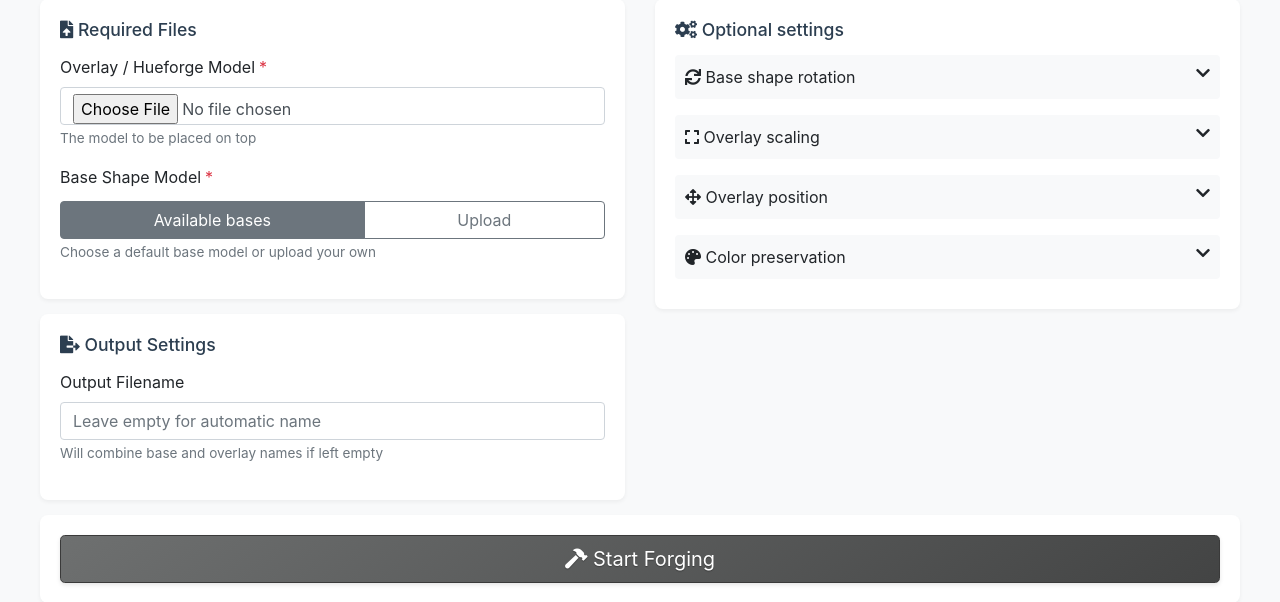
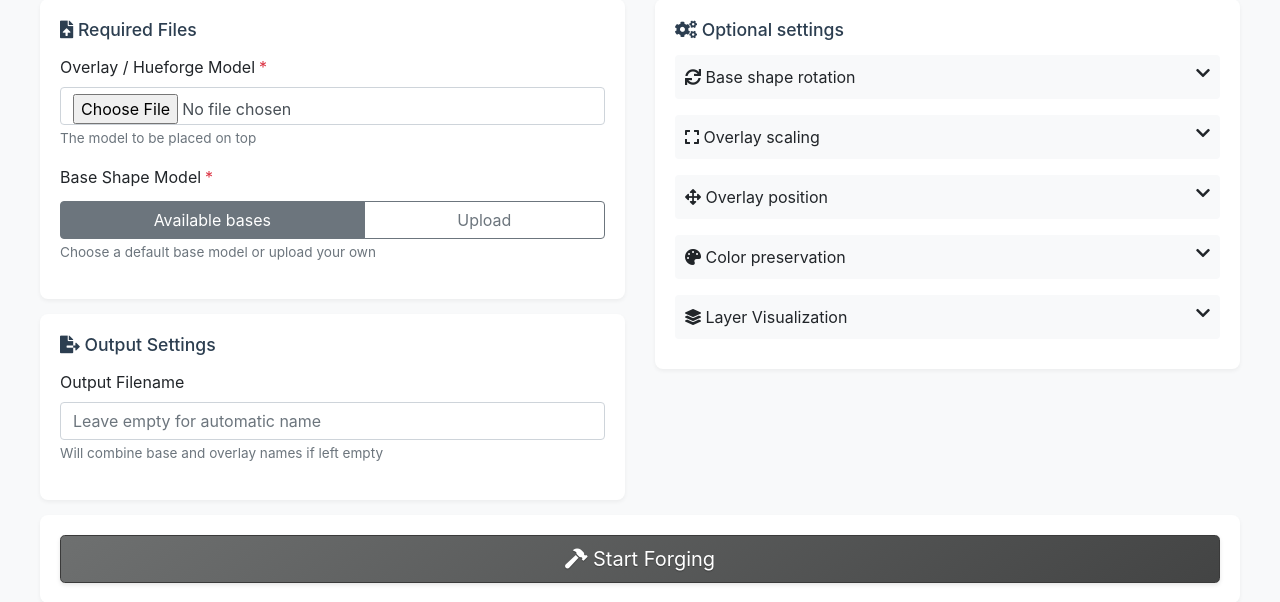
Before and after one commit to S1N4X/SmithForge-WebUI, a FastAPI app: template web/templates/index.html in a window 1280 px wide. Shown: the part 231-833 px from the top of the page. Run offline with FastAPI, Linux system fonts and the light colour scheme; the template is opened without the code that fills it, so the values that code supplies are empty; some libraries are stand-ins or nearby versions.

Commit message:
Add layer visualization feature
Frontend changes:
- Create layer-viz.js for displaying layer information
- Add Layer Visualization UI section in Optional Settings
- Auto-loads layer data when Hueforge file selected
- Color-coded visual bars for each layer
- Shows layer number, Z-height, and color indicators
- Dynamic updates when Z-shift parameter changes (500ms debounce)
- Loading indicators and format badges

Features:
- Supports Bambu Lab, PrusaSlicer, and generic 3MF formats
- Scrollable layer list with hover effects
- Layer count badge and summary info
- Accounts for embedding overlap and user Z-shifts
- Formula: displayed_z = original_z - DEFAULT_EMBEDDING_OVERLAP_MM + z_shift

Documentation:
- Comprehensive README.md section with usage guide
- Technical architecture in CLAUDE.md
- Describes supported formats and Z-offset calculations

```diff
--- /dev/null
+++ b/web/static/layer-viz.js
@@ -0,0 +1,223 @@
+/**
+ * SmithForge Layer Visualization
+ * Displays color layer information from Hueforge 3MF files
+ */
+
+let currentLayerData = null;
+
+/**
+ * Load and display layer information for a file
+ * @param {File} file - The 3MF file to analyze
+ * @param {string} modelType - 'overlay' (only overlay has layers)
+ */
+async function loadLayerInfo(file, modelType) {
+    if (modelType !== 'overlay') {
+        // Only overlay/Hueforge files have layer info
+        return;
+    }
+
+    try {
+        // Show loading state
+        showLayerLoading(true);
+        updateLayerInfo('Loading layer information...', 0);
+
+        // Get Z-shift value if available
+        const zShiftInput = document.getElementById('zshift');
+        const zShift = zShiftInput ? parseFloat(zShiftInput.value) || 0 : 0;
+
+        // Create FormData
+        const formData = new FormData();
+        formData.append('file', file);
+        formData.append('z_shift', zShift.toString());
+
+        // Fetch layer data
+        const response = await fetch('/get-layers', {
+            method: 'POST',
+            body: formData
+        });
+
+        if (!response.ok) {
+            throw new Error(`Failed to load layers: ${response.statusText}`);
+        }
+
+        const layerData = await response.json();
+        currentLayerData = layerData;
+
+        // Display the layers
+        displayLayers(layerData);
+
+        // Hide loading state
+        showLayerLoading(false);
+
+    } catch (error) {
+        console.error('Error loading layer info:', error);
+        updateLayerInfo('Failed to load layer data', 0);
+        showLayerLoading(false);
+    }
+}
+
+/**
+ * Display layer visualization
+ * @param {Object} layerData - Layer data from server
+ */
+function displayLayers(layerData) {
+    const container = document.getElementById('layer-bars-container');
+    if (!container) return;
+
+    // Clear existing content
+    container.innerHTML = '';
+
+    if (!layerData || layerData.layer_count === 0) {
+        container.innerHTML = '<p class="text-muted"><i class="fas fa-info-circle"></i> No layer information available</p>';
+        updateLayerInfo('No layers found', 0);
+        return;
+    }
+
+    // Update summary info
+    updateLayerInfo(
+        `${layerData.layer_count} layers, ${layerData.total_height.toFixed(2)}mm total`,
+        layerData.layer_count
+    );
+
+    // Display format info
+    if (layerData.format) {
+        const formatBadge = document.createElement('small');
+        formatBadge.className = 'badge badge-secondary mb-2';
+        formatBadge.textContent = `Format: ${layerData.format}`;
+        container.appendChild(formatBadge);
+    }
+
+    // Create layer bars
+    const layersDiv = document.createElement('div');
+    layersDiv.className = 'layer-bars';
+    layersDiv.style.cssText = 'max-height: 300px; overflow-y: auto; margin-top: 10px;';
+
+    if (layerData.layers && layerData.layers.length > 0) {
+        layerData.layers.forEach((layer, index) => {
+            const layerBar = createLayerBar(layer, index);
+            layersDiv.appendChild(layerBar);
+        });
+    }
+
+    container.appendChild(layersDiv);
+}
+
+/**
+ * Create a visual bar for a layer
+ * @param {Object} layer - Layer information
+ * @param {number} index - Layer index
+ * @returns {HTMLElement} Layer bar element
+ */
+function createLayerBar(layer, index) {
+    const bar = document.createElement('div');
+    bar.className = 'layer-bar';
+    bar.style.cssText = 'margin-bottom: 8px; padding: 6px; background: #f8f9fa; border-left: 4px solid; border-radius: 3px; cursor: pointer;';
+
+    // Set border color based on layer color if available
+    const color = layer.color || '#6c757d';
+    bar.style.borderLeftColor = color.startsWith('#') ? color : `#${color}`;
+
+    // Layer info text
+    const infoText = document.createElement('div');
+    infoText.style.cssText = 'display: flex; justify-content: space-between; align-items: center; font-size: 0.85rem;';
+
+    const layerNum = document.createElement('span');
+    layerNum.textContent = `Layer ${layer.layer_number || index + 1}`;
+    layerNum.style.fontWeight = '500';
+
+    const heightText = document.createElement('span');
+    heightText.textContent = `${layer.z_height.toFixed(3)}mm`;
+    heightText.style.color = '#6c757d';
+
+    infoText.appendChild(layerNum);
+    infoText.appendChild(heightText);
+    bar.appendChild(infoText);
+
+    // Show color indicator if available
+    if (layer.color) {
+        const colorDot = document.createElement('span');
+        colorDot.style.cssText = `display: inline-block; width: 12px; height: 12px; border-radius: 50%; background: ${color.startsWith('#') ? color : '#' + color}; margin-left: 8px; vertical-align: middle;`;
+        layerNum.appendChild(colorDot);
+    }
+
+    // Hover effect
+    bar.addEventListener('mouseenter', function() {
+        this.style.background = '#e9ecef';
+    });
+    bar.addEventListener('mouseleave', function() {
+        this.style.background = '#f8f9fa';
+    });
+
+    return bar;
+}
+
+/**
+ * Update layer summary information
+ * @param {string} text - Summary text
+ * @param {number} count - Layer count
+ */
+function updateLayerInfo(text, count) {
+    const infoElement = document.getElementById('layer-info-text');
+    const countElement = document.getElementById('layer-count-badge');
+
+    if (infoElement) {
+        infoElement.textContent = text;
+    }
+
+    if (countElement) {
+        countElement.textContent = count;
+        countElement.style.display = count > 0 ? 'inline-block' : 'none';
+    }
+}
+
+/**
+ * Show/hide layer loading indicator
+ * @param {boolean} show - Whether to show loading indicator
+ */
+function showLayerLoading(show) {
+    const indicator = document.getElementById('layer-loading');
+    if (indicator) {
+        indicator.style.display = show ? 'inline-block' : 'none';
+    }
+}
+
+/**
+ * Refresh layer visualization with updated Z-shift
+ */
+function refreshLayersWithZShift() {
+    if (!currentLayerData) return;
+
+    // Get the current file from the hueforge input
+    const hueforgeInput = document.getElementById('hueforge_file');
+    if (hueforgeInput && hueforgeInput.files.length > 0) {
+        loadLayerInfo(hueforgeInput.files[0], 'overlay');
+    }
+}
+
+/**
+ * Initialize layer visualization when page loads
+ */
+document.addEventListener('DOMContentLoaded', function() {
+    // Set up file input handler for Hueforge file
+    const hueforgeInput = document.getElementById('hueforge_file');
+    if (hueforgeInput) {
+        hueforgeInput.addEventListener('change', function(e) {
+            if (e.target.files.length > 0) {
+                loadLayerInfo(e.target.files[0], 'overlay');
+            }
+        });
+    }
+
+    // Set up Z-shift input handler to refresh layers
+    const zShiftInput = document.getElementById('zshift');
+    if (zShiftInput) {
+        let refreshTimeout;
+        zShiftInput.addEventListener('input', function() {
+            // Debounce the refresh
+            clearTimeout(refreshTimeout);
+            refreshTimeout = setTimeout(() => {
+                refreshLayersWithZShift();
+            }, 500);
+        });
+    }
+});
--- a/web/templates/index.html
+++ b/web/templates/index.html
@@ -229,6 +229,26 @@
                             </div>
                         </div>
 
+                        <div class="optional-toggle mt-3" onclick="toggleSection('layers')">
+                            <i class="fas fa-layer-group"></i>  Layer Visualization
+                            <i class="fas fa-chevron-down float-right"></i>
+                        </div>
+                        <div id="layers" class="optional-section">
+                            <div class="mb-2">
+                                <div id="layer-loading" style="display: none;">
+                                    <i class="fas fa-spinner fa-spin"></i> Loading...
+                                </div>
+                                <div id="layer-info-text" class="text-muted">
+                                    <i class="fas fa-info-circle"></i> Upload Hueforge file to see layers
+                                </div>
+                                <span id="layer-count-badge" class="badge badge-primary" style="display: none;">0</span>
+                            </div>
+                            <div id="layer-bars-container"></div>
+                            <small class="help-text d-block mt-2">
+                                Shows color layer heights from Hueforge file. Updates automatically when Z-shift changes.
+                            </small>
+                        </div>
+
 <!-- DEV
                         <div class="optional-toggle mt-3" onclick="toggleSection('fill')">
                             <i class="fas fa-fill-drip"></i> Fill Options
@@ -363,5 +383,6 @@
             btn.innerHTML = '<i class="fas fa-fire"></i> Forging...';
         });
     </script>
+    <script src="{{ url_for('static', path='layer-viz.js') }}"></script>
 </body>
 </html>
```
Also changed, not shown: CLAUDE.md (+52 -1 lines), README.md.
